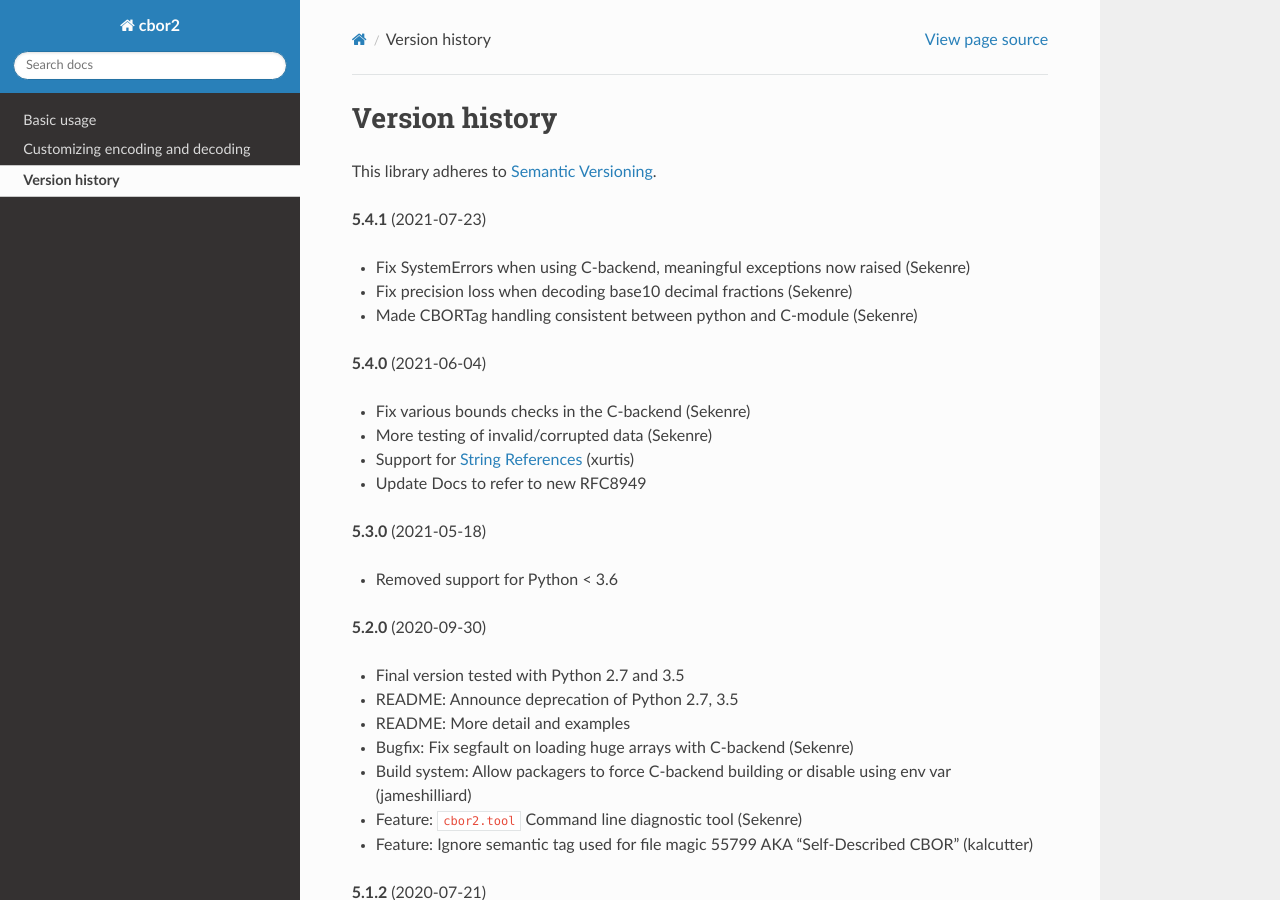
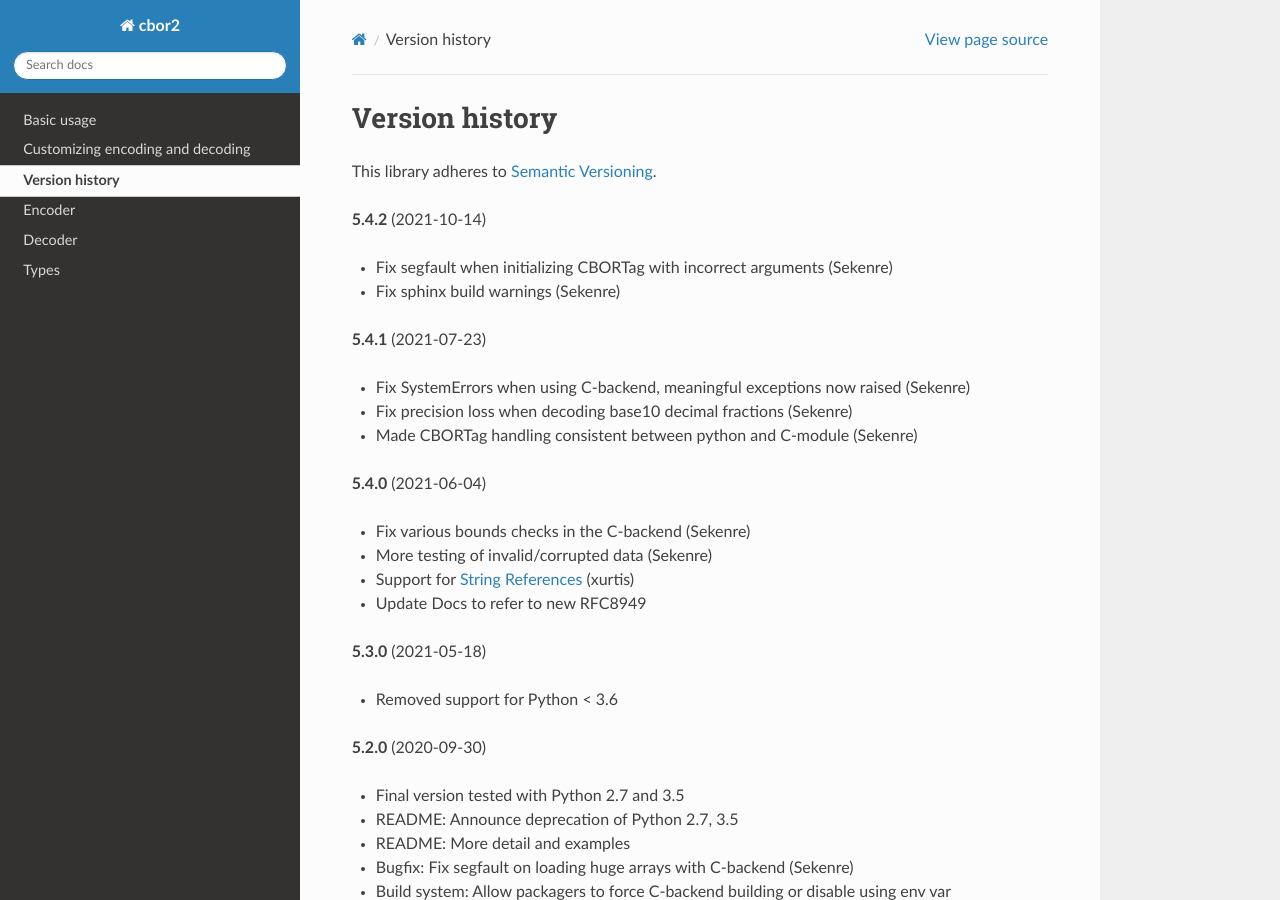
Before and after one commit to agronholm/cbor2, a Sphinx documentation site: the page built from docs/versionhistory.rst, in a window 1280 px wide and 900 px high. Built offline with Sphinx 7.4.7 and the Read the Docs theme 2.0.0, drawn with Linux system fonts in a browser that asks for light colours; cross-references to code outside the pages are shown as plain code.

Commit message:
Fixes for #119 and #122

```diff
--- a/docs/index.rst
+++ b/docs/index.rst
@@ -10,5 +10,8 @@ Table of contents
    usage
    customizing
    versionhistory
+   Encoder <modules/encoder>
+   Decoder <modules/decoder>
+   Types <modules/types>
 
 * :ref:`API reference <modindex>`
--- a/docs/versionhistory.rst
+++ b/docs/versionhistory.rst
@@ -4,6 +4,11 @@ Version history
 .. currentmodule:: cbor2
 
 This library adheres to `Semantic Versioning <http://semver.org/>`_.
+
+**5.4.2** (2021-10-14)
+
+- Fix segfault when initializing CBORTag with incorrect arguments (Sekenre)
+- Fix sphinx build warnings (Sekenre)
 
 **5.4.1** (2021-07-23)
 
@@ -29,7 +34,7 @@ This library adheres to `Semantic Versioning <http://semver.org/>`_.
 - README: More detail and examples
 - Bugfix: Fix segfault on loading huge arrays with C-backend (Sekenre)
 - Build system: Allow packagers to force C-backend building or disable using env var (jameshilliard)
-- Feature: :module:`cbor2.tool` Command line diagnostic tool (Sekenre)
+- Feature: :py:mod:`cbor2.tool` Command line diagnostic tool (Sekenre)
 - Feature: Ignore semantic tag used for file magic 55799 AKA "Self-Described CBOR" (kalcutter)
 
 **5.1.2** (2020-07-21)
```
Also changed, not shown: 1 other file.
